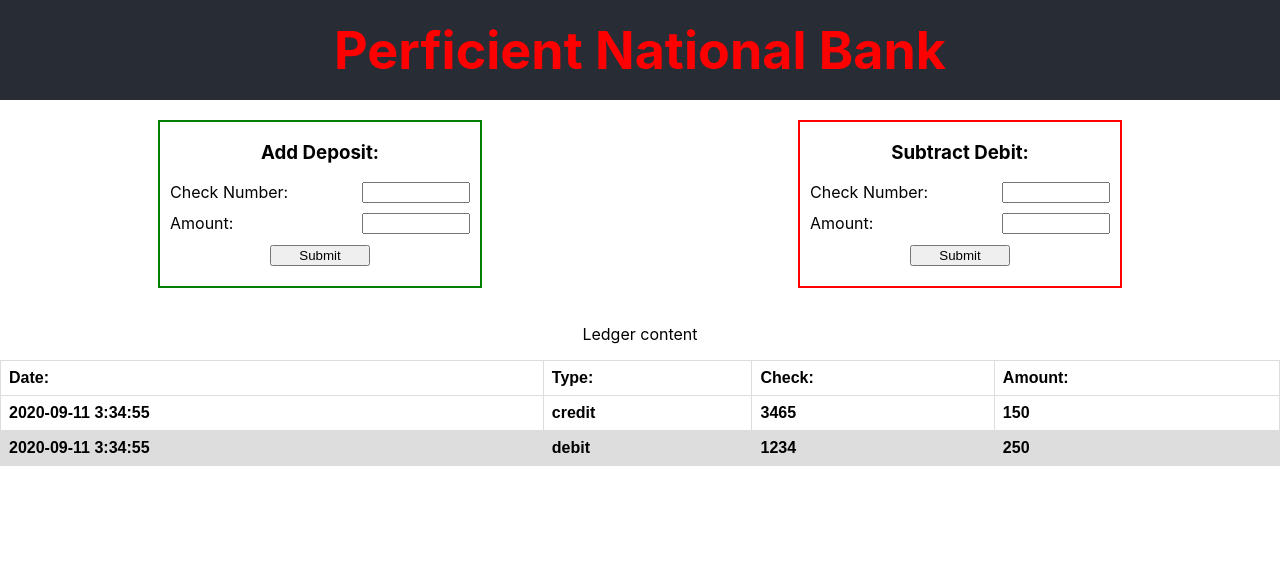
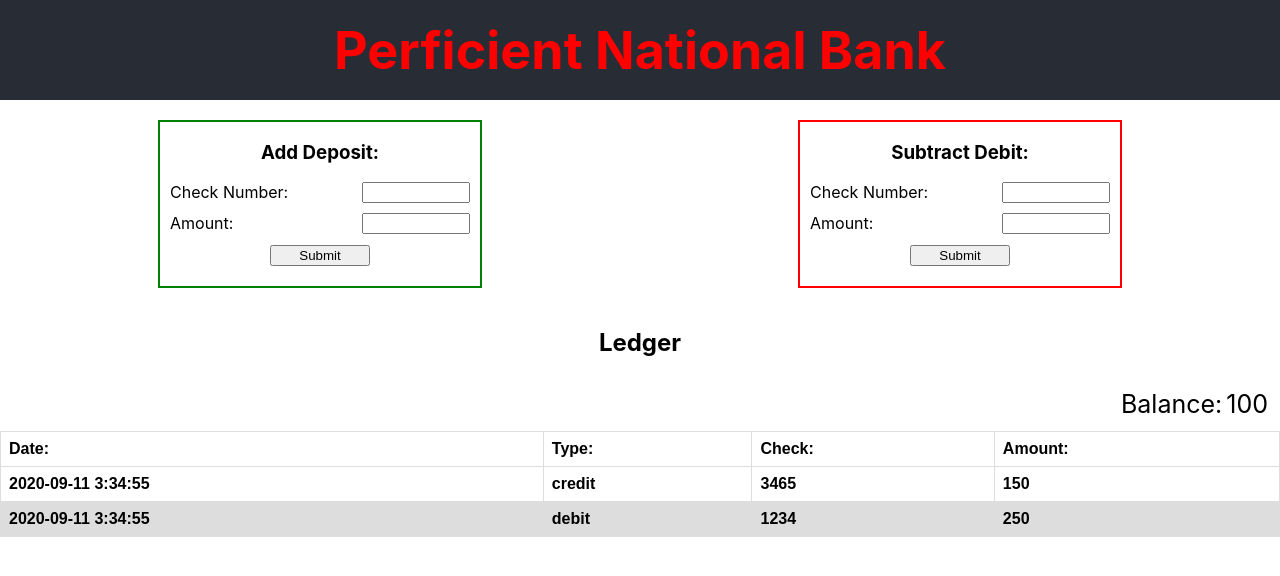
Before and after one commit to germancardenasm/ledger, a React (Create React App) app: page / in a window 1280 px wide. Shown: the top 576 px of the page. Built offline with nearby package versions, Linux system fonts and the light colour scheme.

Commit message:
add BalanceIndicator component

```diff
--- a/src/App.js
+++ b/src/App.js
@@ -1,6 +1,6 @@
 import React from 'react';
 import { connect } from 'react-redux';
-import { RegisterControl } from './components';
+import { RegisterControl, BalanceIndicator } from './components';
 import './App.css';
 
 const App = ({ registers }) => {
@@ -14,7 +14,8 @@ const App = ({ registers }) => {
         <RegisterControl type="credit" color="red" title="Subtract Debit" />
       </section>
       <main className="App-register-table">
-        <p>Ledger content</p>
+        <h2>Ledger</h2>
+        <BalanceIndicator />
         <table>
           <thead>
             <tr>
--- /dev/null
+++ b/src/components/BalanceIndicator/BalanceIndicator.js
@@ -0,0 +1,26 @@
+import React from 'react';
+import { connect } from 'react-redux';
+import styles from './BalanceIndicator.module.css';
+
+const BalanceIndicator = ({ registers }) => {
+  const balance = registers.reduce((prev, curr) => {
+    let subTotal = curr.type === 'credit' ? curr.amount * -1 : curr.amount;
+    subTotal = subTotal + prev;
+    return subTotal;
+  }, 0);
+
+  return (
+    <div className={styles.BalanceIndicator}>
+      <span>Balance: </span>
+      <span style={balance < 0 ? { borderColor: 'red' } : null}>{balance}</span>
+    </div>
+  );
+};
+
+const mapStateToProps = (state) => {
+  return {
+    registers: state.ledger.registers,
+  };
+};
+
+export default connect(mapStateToProps)(BalanceIndicator);
--- /dev/null
+++ b/src/components/BalanceIndicator/BalanceIndicator.module.css
@@ -0,0 +1,12 @@
+.BalanceIndicator {
+  display: flex;
+  align-items: center;
+  justify-content: flex-end;
+  width: 100%;
+  padding: 10px;
+  box-sizing: border-box;
+}
+span {
+  font-size: 25px;
+  border: 2px solid transparent;
+}
--- /dev/null
+++ b/src/components/BalanceIndicator/index.js
@@ -0,0 +1 @@
+export { default } from './BalanceIndicator';
--- a/src/components/RegisterControl/RegisterControl.container.js
+++ b/src/components/RegisterControl/RegisterControl.container.js
@@ -15,8 +15,8 @@ const RegisterControlContainer = ({ type, title, color, addRegister }) => {
     addRegister({
       date: moment().format('YYYY-MM-DD h:mm:ss'),
       type,
-      checkNumber: state.checkNumber,
-      amount: state.amount,
+      checkNumber: +state.checkNumber,
+      amount: +state.amount,
     });
     console.log('submit');
   };
--- a/src/components/index.js
+++ b/src/components/index.js
@@ -1 +1,2 @@
 export { default as RegisterControl } from './RegisterControl';
+export { default as BalanceIndicator } from './BalanceIndicator';
```
